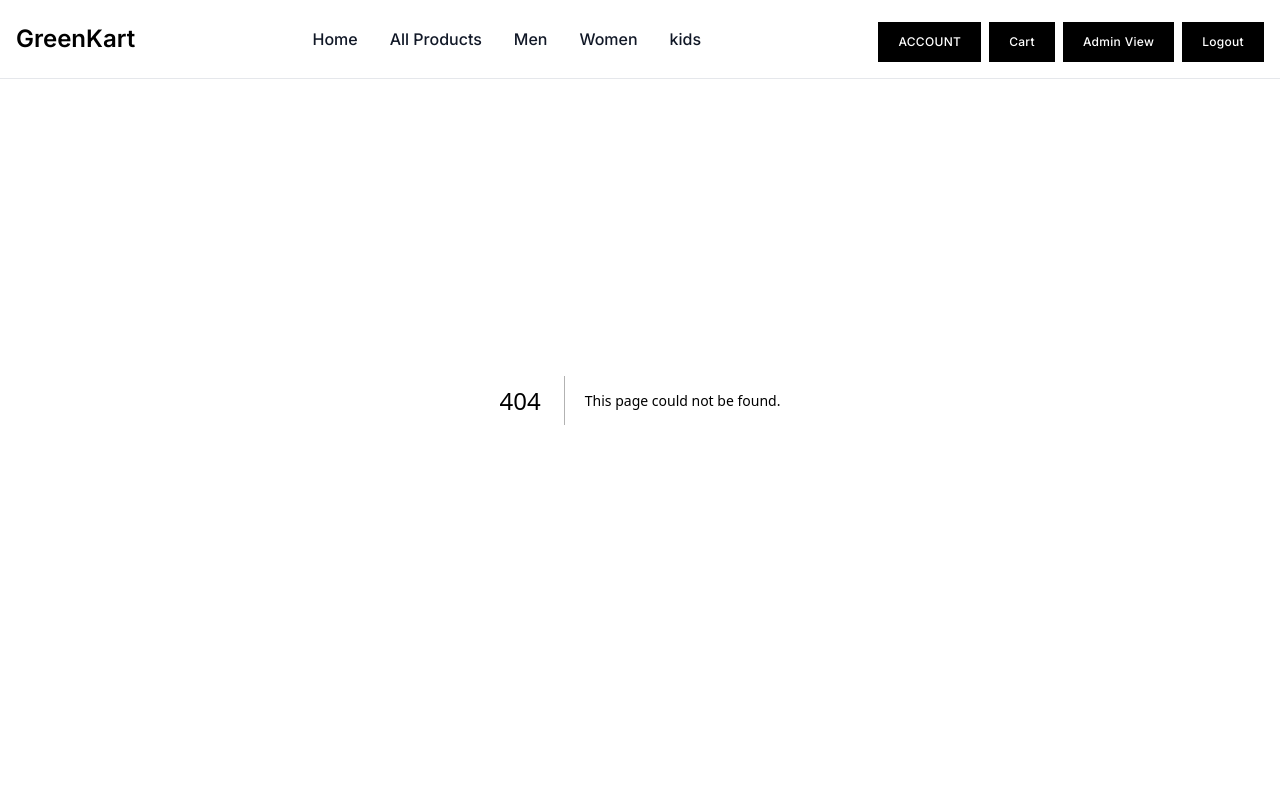
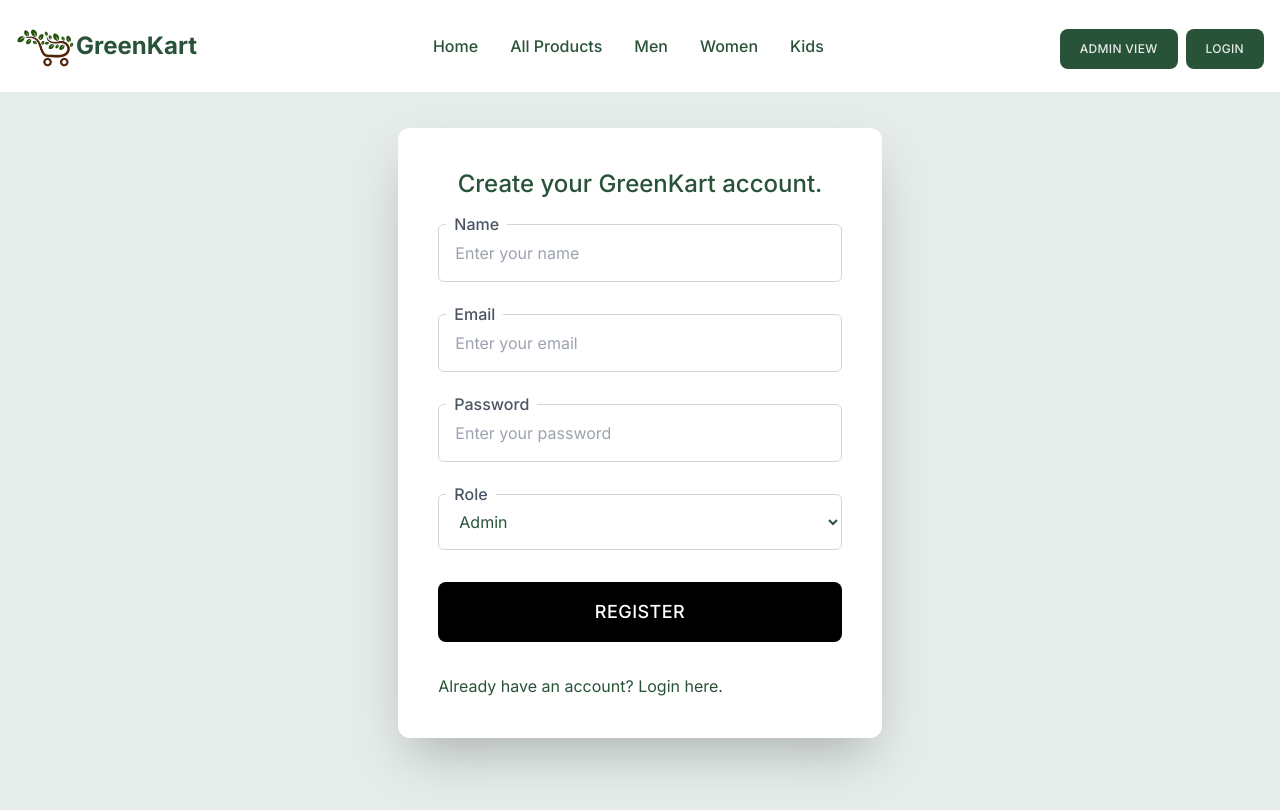
Before and after one commit to SujalSamai/Greenkart, a Next.js app: page /register in a window 1280 px wide. Before the commit this address had no page. Shown: the top 810 px of the page. Built offline with nearby package versions, Linux system fonts and the light colour scheme.

Commit message:
login and registration page UI done

```diff
--- a/package.json
+++ b/package.json
@@ -18,10 +18,11 @@
     "js-cookie": "^3.0.5",
     "jsonwebtoken": "^9.0.2",
     "mongoose": "^7.5.1",
-    "next": "13.4.19",
+    "next": "^13.4.19",
     "postcss": "8.4.29",
     "react": "18.2.0",
     "react-dom": "18.2.0",
+    "react-icons": "^4.11.0",
     "react-toastify": "^9.1.3",
     "stripe": "^13.5.0",
     "tailwindcss": "3.3.3"
--- /dev/null
+++ b/src/app/components/FormElements/InputComponent/index.js
@@ -0,0 +1,22 @@
+export default function InputComponent({
+  label,
+  placeholder,
+  type,
+  value,
+  onChange,
+}) {
+  return (
+    <div className="relative">
+      <p className="py-0 px-2 absolute -mt-3 mr-0 mb-0 ml-2 font-medium text-gray-600 bg-white">
+        {label}
+      </p>
+      <input
+        placeholder={placeholder}
+        type={type || "text"}
+        value={value}
+        onChange={onChange}
+        className="placeholder-gray-400 border focus:outline-none focus:border-black w-full p-4 mr-0 mt-0 ml-0 text-base block bg-white border-gray-300 rounded-md"
+      />
+    </div>
+  );
+}
--- /dev/null
+++ b/src/app/components/FormElements/SelectComponent/index.js
@@ -0,0 +1,35 @@
+export default function SelectComponent({
+  label,
+  value,
+  onChange,
+  options = [],
+}) {
+  return (
+    <div className="relative">
+      <p className="py-0 px-2 -mt-3 mr-0 mb-0 ml-2 absolute font-medium text-gray-600 bg-white">
+        {label}
+      </p>
+      <select
+        value={value}
+        onChange={onChange}
+        className="placeholder-gray-400 border focus:outline-none focus:border-black w-full p-4 mr-0 mt-0 ml-0 text-base block bg-white border-gray-300 rounded-md"
+      >
+        {options && options.length ? (
+          options.map((optionItem) => (
+            <option
+              id={optionItem.id}
+              value={optionItem.id}
+              key={optionItem.id}
+            >
+              {optionItem.label}
+            </option>
+          ))
+        ) : (
+          <option id="" value={""}>
+            Select
+          </option>
+        )}
+      </select>
+    </div>
+  );
+}
--- a/src/app/components/Navbar/index.js
+++ b/src/app/components/Navbar/index.js
@@ -4,9 +4,12 @@ import { GlobalContext } from "@/app/context";
 import { adminNavOptions, navOptions } from "@/app/utils";
 import { Fragment, useContext } from "react";
 import CommonModal from "../CommonModal";
+import Image from "next/image";
+import logo from "../Navbar/logo.png"
+import {HiMenuAlt1} from "react-icons/hi";
 
 const isAdminView = false;
-const isAuthUser = true;
+const isAuthUser = false;
 const user = {
   role: "admin",
 };
@@ -20,14 +23,14 @@ function NavItems({ isModalView = false }) {
       id="nav-items"
     >
       <ul
-        className={`flex flex-col p-4 md:p-0 mt-4 font-medium  rounded-lg md:flex-row md:space-x-8 md:mt-0 md:border-0 bg-white ${
+        className={`flex flex-col p-4 md:p-0 mt-4 font-medium  rounded-lg hover:text-[#adc3b6] md:flex-row md:space-x-8 md:mt-0 md:border-0 bg-white ${
           isModalView ? "border-none" : "border border-gray-100"
         }`}
       >
         {isAdminView
           ? adminNavOptions.map((item) => (
               <li
-                className="cursor-pointer block py-2 pl-3 pr-4 text-gray-900 rounded md:p-0"
+                className="cursor-pointer block py-2 pl-3 pr-4  rounded md:p-0"
                 key={item.id}
               >
                 {item.label}
@@ -35,7 +38,7 @@ function NavItems({ isModalView = false }) {
             ))
           : navOptions.map((item) => (
               <li
-                className="cursor-pointer block py-2 pl-3 pr-4 text-gray-900 rounded md:p-0"
+                className="cursor-pointer block py-2 pl-3 pr-4  rounded md:p-0"
                 key={item.id}
               >
                 {item.label}
@@ -52,25 +55,26 @@ export default function Navbar() {
   return (
     <>
       <nav className="bg-white fixed w-full z-20 top-0 left-0 border-b border-gray-200">
-        <div className="max-w-screen-xl flex flex-wrap items-center justify-between mx-auto p-4">
+        <div className="max-w-screen-xl flex flex-wrap items-center justify-center md:justify-between mx-auto p-4">
           <div className="flex items-center cursor-pointer">
-            <span className="slef-center text-2xl font-semibold whitespace-nowrap">
+            <Image src={logo} width={60} height={60}/>
+            <span className="slef-center text-2xl font-bold whitespace-nowrap">
               GreenKart
             </span>
           </div>
-          <div className="flex md:order-2 gap-2">
+          <div className="flex md:order-2 gap-2 mt-5 md:mt-0">
             {!isAdminView && isAuthUser ? (
               <Fragment>
                 <button
                   className={
-                    "mt-1.5 inline-block bg-black px-5 py-3 text-xs font-medium uppercase tracking-wide text-white"
+                    "md:mt-1.5 inline-block bg-[#295339] px-5 py-3 text-xs font-medium uppercase tracking-wide text-[#e5ece9] rounded-lg hover:text-[#adc3b6]"
                   }
                 >
                   Account
                 </button>
                 <button
                   className={
-                    "mt-1.5 inline-block bg-black px-5 py-3 text-xs font-medium upprcase tracking-wide text-white"
+                    "md:mt-1.5 inline-block bg-[#295339] px-5 py-3 text-xs font-medium uppercase tracking-wide text-[#e5ece9] rounded-lg hover:text-[#adc3b6]"
                   }
                 >
                   Cart
@@ -81,7 +85,7 @@ export default function Navbar() {
               isAdminView ? (
                 <button
                   className={
-                    "mt-1.5 inline-block bg-black px-5 py-3 text-xs font-medium upprcase tracking-wide text-white"
+                    "md:mt-1.5 inline-block bg-[#295339] px-5 py-3 text-xs font-medium uppercase tracking-wide text-[#e5ece9] rounded-lg hover:text-[#adc3b6]"
                   }
                 >
                   Client View
@@ -89,7 +93,7 @@ export default function Navbar() {
               ) : (
                 <button
                   className={
-                    "mt-1.5 inline-block bg-black px-5 py-3 text-xs font-medium upprcase tracking-wide text-white"
+                    "md:mt-1.5 inline-block bg-[#295339] px-5 py-3 text-xs font-medium uppercase tracking-wide text-[#e5ece9] rounded-lg hover:text-[#adc3b6]"
                   }
                 >
                   Admin View
@@ -99,7 +103,7 @@ export default function Navbar() {
             {isAuthUser ? (
               <button
                 className={
-                  "mt-1.5 inline-block bg-black px-5 py-3 text-xs font-medium upprcase tracking-wide text-white"
+                  "md:mt-1.5 inline-block bg-[#295339] px-5 py-3 text-xs font-medium uppercase tracking-wide text-[#e5ece9] rounded-lg hover:text-[#adc3b6]"
                 }
               >
                 Logout
@@ -107,7 +111,7 @@ export default function Navbar() {
             ) : (
               <button
                 className={
-                  "mt-1.5 inline-block bg-black px-5 py-3 text-xs font-medium upprcase tracking-wide text-white"
+                  "md:mt-1.5 inline-block bg-[#295339] px-5 py-3 text-xs font-medium uppercase tracking-wide text-[#e5ece9] rounded-lg hover:text-[#adc3b6]"
                 }
               >
                 Login
@@ -116,25 +120,13 @@ export default function Navbar() {
             <button
               data-collapse-toggle="navbar-sticky"
               type="button"
-              className="inline-flex items-center p-2 text-sm text-gray-500 rounded-lg md:hidden hover:bg-gray-100 focus:outline-none focus:ring-2 focus:ring-gray-200 dark:text-gray-400 dark:hover:bg-gray-700 dark:focus:ring-gray-600"
+              className="inline-flex items-center p-2 text-sm rounded-lg hover:text-[#adc3b6] md:hidden text-[#295339] hover:bg-[#295339]"
               aria-controls="navbar-sticky"
               aria-expanded="false"
-              onClick={() => setShowNavModal(true)}
+              onClick={() => {showNavModal ? setShowNavModal(false) :setShowNavModal(true)}}
             >
               <span className="sr-only">Open main menu</span>
-              <svg
-                className="w-6 h-6"
-                aria-hidden="true"
-                fill="currentColor"
-                viewBox="0 0 20 20"
-                xmlns="http://www.w3.org/2000/svg"
-              >
-                <path
-                  fill-rule="evenodd"
-                  d="M3 5a1 1 0 011-1h12a1 1 0 110 2H4a1 1 0 01-1-1zM3 10a1 1 0 011-1h12a1 1 0 110 2H4a1 1 0 01-1-1zM3 15a1 1 0 011-1h12a1 1 0 110 2H4a1 1 0 01-1-1z"
-                  clip-rule="evenodd"
-                ></path>
-              </svg>
+              <HiMenuAlt1 className="text-3xl"/>
             </button>
           </div>
           <NavItems />
--- a/src/app/globals.css
+++ b/src/app/globals.css
@@ -1,3 +1,21 @@
 @tailwind base;
 @tailwind components;
 @tailwind utilities;
+
+body{
+    color: #295339;
+    background-color: #e5ece9;
+}
+
+body::-webkit-scrollbar {
+    width: 1em;
+  }
+
+  body::-webkit-scrollbar-track {
+    box-shadow: inset 0 0 6px rgba(0, 0, 0, 0.3);
+  }
+
+  body::-webkit-scrollbar-thumb {
+    background-color: darkgrey;
+    outline: 1px solid slategrey;
+  }
--- a/src/app/layout.js
+++ b/src/app/layout.js
@@ -1,24 +1,27 @@
-import Navbar from './components/Navbar'
-import GlobalState from './context'
-import './globals.css'
-import { Inter } from 'next/font/google'
+import Navbar from "./components/Navbar";
+import GlobalState from "./context";
+import "./globals.css";
+import { Inter } from "next/font/google";
 
-const inter = Inter({ subsets: ['latin'] })
+const inter = Inter({ subsets: ["latin"] });
 
 export const metadata = {
-  title: 'Create Next App',
-  description: 'Generated by create next app',
-}
+  title: "GreenKart - Turn it Green.",
+  description:
+    "An eco-friendly e-commerce application for a sustainable future.",
+};
 
 export default function RootLayout({ children }) {
   return (
     <html lang="en">
       <body className={inter.className}>
         <GlobalState>
-          <Navbar/>
-          <main>{children}</main>
+          <Navbar />
+          <main className="flex flex-col min-h-screen mt-24">
+            {children}
+          </main>
         </GlobalState>
       </body>
     </html>
-  )
+  );
 }
--- /dev/null
+++ b/src/app/login/page.js
@@ -0,0 +1,49 @@
+"use client";
+import { useRouter } from "next/navigation";
+import InputComponent from "../components/FormElements/InputComponent";
+import SelectComponent from "../components/FormElements/SelectComponent";
+import { loginFormControls } from "../utils";
+
+export default function Login() {
+  const router = useRouter();
+  return (
+    <div className="relative">
+      <div className="flex flex-col items-center justify-between py-0 px-10 mt-8 mr-auto xl:px-5 lg:flex-row">
+        <div className="flex flex-col justify-center items-center w-full px-10 lg:flex-row">
+          <div className="w-full mt-20 mr-0 mb-0 ml-0 relative max-w-2xl lg:mt-0 lg:w-5/12">
+            <div className="flex flex-col items-center justify-start p-10 bg-white shadow-2xl rounded-xl relative z-10">
+              <p className="w-full text-2xl font-medium text-center">
+                Login to GreenKart.
+              </p>
+
+              <div className="w-full mt-6 mr-0 ml-0 mb-0 relative space-y-8">
+                {loginFormControls.map((controlItem) =>
+                  controlItem.componentType === "input" ? (
+                    <InputComponent
+                      type={controlItem.type}
+                      placeholder={controlItem.placeholder}
+                      label={controlItem.label}
+                    />
+                  ) : controlItem.componentType === "select" ? (
+                    <SelectComponent
+                      options={controlItem.options}
+                      label={controlItem.label}
+                    />
+                  ) : null
+                )}
+                <button className="inline-flex w-full items-center justify-center bg-black px-6 py-4 text-lg rounded-lg text-white transition-all duration-200 ease-in-out focus:shadow font-medium uppercase tracking-wide">
+                  Login
+                </button>
+                <div className="flex flex-col gap-2">
+                  <p>
+                    New to GreenKart? <a href="/register">Create an account here.</a>
+                  </p>
+                </div>
+              </div>
+            </div>
+          </div>
+        </div>
+      </div>
+    </div>
+  );
+}
--- a/src/app/page.js
+++ b/src/app/page.js
@@ -1,7 +1,7 @@
 export default function Home() {
   return (
     <main className="flex min-h-screen flex-col items-center justify-between p-24">
-      <h1>GreenKart : Turn it Green</h1>
+      <h1></h1>
     </main>
   );
 }
--- /dev/null
+++ b/src/app/register/page.js
@@ -0,0 +1,58 @@
+"use client";
+
+import { useRouter } from "next/navigation";
+import InputComponent from "../components/FormElements/InputComponent";
+import SelectComponent from "../components/FormElements/SelectComponent";
+import { registrationFormControls } from "../utils";
+
+const isRegisterd = false;
+export default function Register() {
+  const router = useRouter();
+  return (
+    <div className="relative">
+      <div className="flex flex-col items-center justify-between py-0 px-10 mt-8 mr-auto xl:px-5 lg:flex-row">
+        <div className="flex flex-col justify-center items-center w-full px-10 lg:flex-row">
+          <div className="w-full mt-20 mr-0 mb-0 ml-0 relative max-w-2xl lg:mt-0 lg:w-5/12">
+            <div className="flex flex-col items-center justify-start p-10 bg-white shadow-2xl rounded-xl relative z-10">
+              <p className="w-full text-2xl font-medium text-center">
+                {isRegisterd
+                  ? "You are now registered with GreenKart!"
+                  : "Create your GreenKart account."}
+              </p>
+              {isRegisterd ? (
+                <button className="inline-flex w-full items-center justify-center bg-black px-6 py-4 text-lg rounded-lg text-white transition-all duration-200 ease-in-out focus:shadow font-medium uppercase tracking-wide">
+                  Login
+                </button>
+              ) : (
+                <div className="w-full mt-6 mr-0 ml-0 mb-0 relative space-y-8">
+                  {registrationFormControls.map((controlItem) =>
+                    controlItem.componentType === "input" ? (
+                      <InputComponent
+                        type={controlItem.type}
+                        placeholder={controlItem.placeholder}
+                        label={controlItem.label}
+                      />
+                    ) : controlItem.componentType === "select" ? (
+                      <SelectComponent
+                        options={controlItem.options}
+                        label={controlItem.label}
+                      />
+                    ) : null
+                  )}
+                  <button className="inline-flex w-full items-center justify-center bg-black px-6 py-4 text-lg rounded-lg text-white transition-all duration-200 ease-in-out focus:shadow font-medium uppercase tracking-wide">
+                    Register
+                  </button>
+                  <div className="flex flex-col gap-2">
+                    <p>
+                      Already have an account? <a href="/login">Login here.</a>
+                    </p>
+                  </div>
+                </div>
+              )}
+            </div>
+          </div>
+        </div>
+      </div>
+    </div>
+  );
+}
--- a/src/app/utils/index.js
+++ b/src/app/utils/index.js
@@ -21,7 +21,7 @@ export const navOptions = [
   },
   {
     id: "listingKids",
-    label: "kids",
+    label: "Kids",
     path: "/product/listing/kids",
   },
 ];
@@ -40,63 +40,63 @@ export const adminNavOptions = [
 ];
 
 
-// export const registrationFormControls = [
-//   {
-//     id: "name",
-//     type: "text",
-//     placeholder: "Enter your name",
-//     label: "Name",
-//     componentType: "input",
-//   },
-//   {
-//     id: "email",
-//     type: "email",
-//     placeholder: "Enter your email",
-//     label: "Email",
-//     componentType: "input",
-//   },
-//   {
-//     id: "password",
-//     type: "password",
-//     placeholder: "Enter your password",
-//     label: "Password",
-//     componentType: "input",
-//   },
-//   {
-//     id: "role",
-//     type: "",
-//     placeholder: "",
-//     label: "Role",
-//     componentType: "select",
-//     options: [
-//       {
-//         id: "admin",
-//         label: "Admin",
-//       },
-//       {
-//         id: "customer",
-//         label: "customer",
-//       },
-//     ],
-//   },
-// ];
+export const registrationFormControls = [
+  {
+    id: "name",
+    type: "text",
+    placeholder: "Enter your name",
+    label: "Name",
+    componentType: "input",
+  },
+  {
+    id: "email",
+    type: "email",
+    placeholder: "Enter your email",
+    label: "Email",
+    componentType: "input",
+  },
+  {
+    id: "password",
+    type: "password",
+    placeholder: "Enter your password",
+    label: "Password",
+    componentType: "input",
+  },
+  {
+    id: "role",
+    type: "",
+    placeholder: "",
+    label: "Role",
+    componentType: "select",
+    options: [
+      {
+        id: "admin",
+        label: "Admin",
+      },
+      {
+        id: "customer",
+        label: "Customer",
+      },
+    ],
+  },
+];
 
-// export const loginFormControls = [
-//   {
-//     id: "email",
-//     type: "email",
-//     placeholder: "Enter your email",
-//     label: "Email",
-//     componentType: "input",
-//   },
-//   {
-//     id: "password",
-//     type: "password",
-//     placeholder: "Enter your password",
-//     label: "Password",
-//     componentType: "input",
-//   },
-// ];
+export const loginFormControls = [
+  {
+    id: "email",
+    type: "email",
+    placeholder: "Enter your email",
+    label: "Email",
+    componentType: "input",
+  },
+  {
+    id: "password",
+    type: "password",
+    placeholder: "Enter your password",
+    label: "Password",
+    componentType: "input",
+  },
+];
 
 // export const adminAddProductformControls = [
 //   {
```
Also changed, not shown: src/app/components/Navbar/logo.png (added), 1 other file (tests, documents, lock files or other folders).
